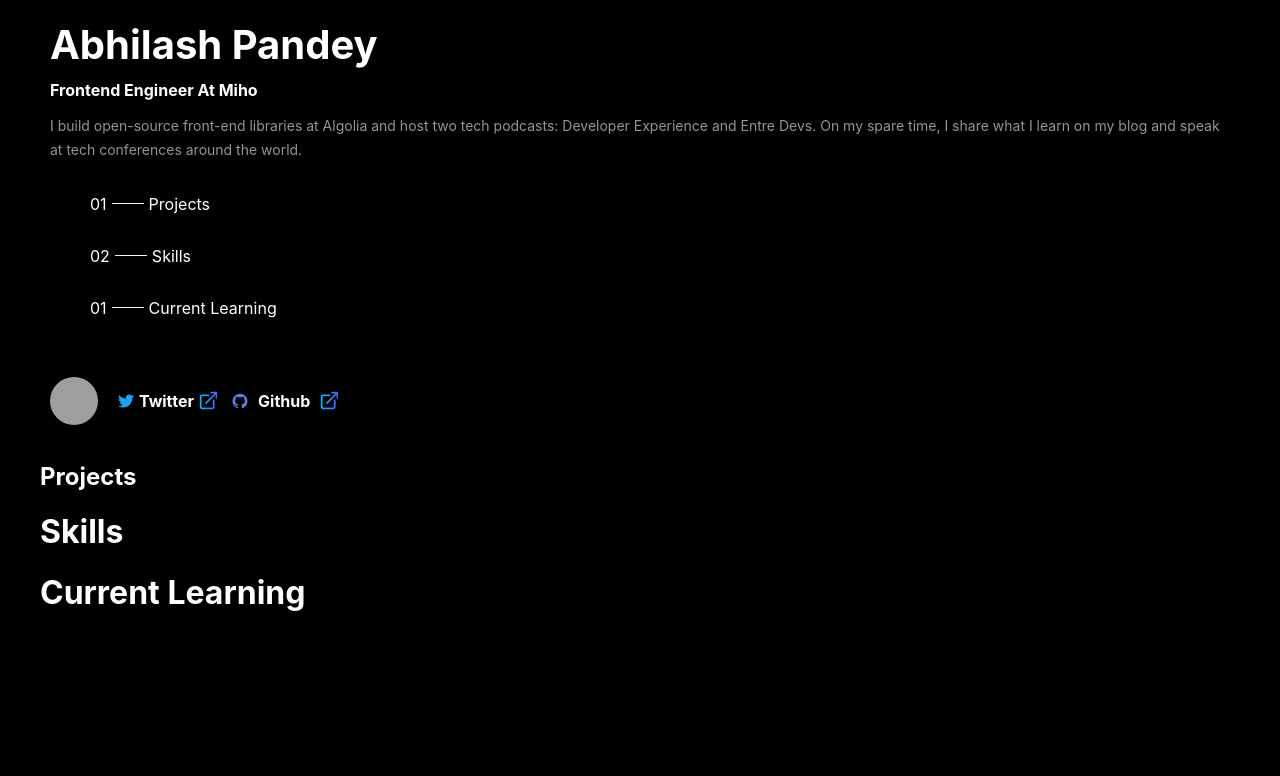
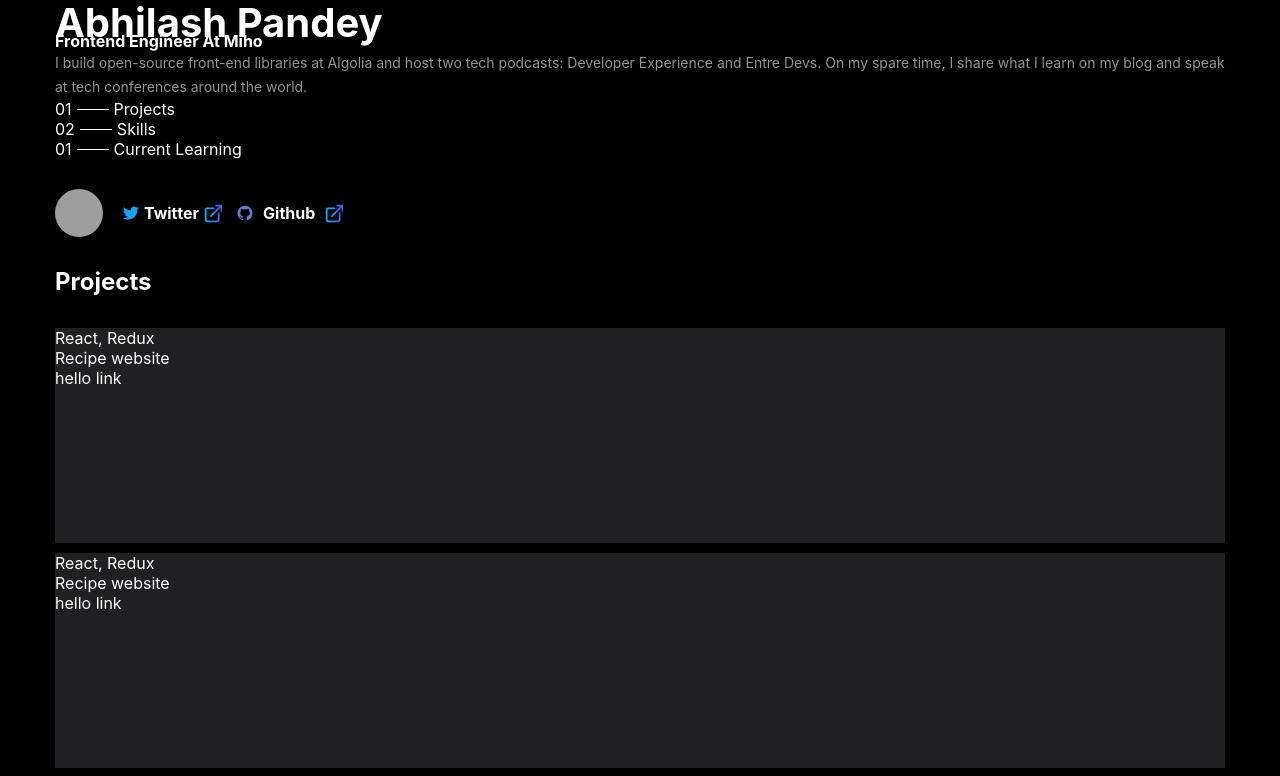
Before and after one commit to freakyjones/portfolio-website, a Next.js app: page / in a window 1280 px wide. Shown: the top 776 px of the page. Built offline with nearby package versions, Linux system fonts and the light colour scheme; grey boxes are pictures that could not be loaded.

Commit message:
project box completed

```diff
--- a/components/profilesummery/Current Learning/CurrentLearning.js
+++ b/components/profilesummery/Current Learning/CurrentLearning.js
@@ -1,5 +1,9 @@
 function CurrentLearning() {
-  return <h1>Current Learning</h1>;
+  return (
+    <div className="currentlearning">
+      <h2>Current Learning</h2>
+    </div>
+  );
 }
 
 export default CurrentLearning;
--- a/components/profilesummery/Projects/ProjectBox/ProjectBox.js
+++ b/components/profilesummery/Projects/ProjectBox/ProjectBox.js
@@ -1,12 +1,17 @@
-function ProjectBox() {
+function ProjectBox({ description, name, technology, github, website }) {
+  const getTechnologies = () => {
+    let allTechnology = "";
+    technology.forEach((element) => {
+      allTechnology += element;
+    });
+    return allTechnology;
+  };
   return (
     <div className="projectbox">
-      <div className="projectbox__language">
-        <h3>React, Redux</h3>
-      </div>
+      <div className="projectbox__language">{getTechnologies()}</div>
       <div className="projectbox__repo">
         <a href="" target="_blank" rel="noopener noreferrer">
-          hello link
+          {name}
         </a>
       </div>
       <div className="projectbox__website">
--- a/components/profilesummery/Projects/Projects.js
+++ b/components/profilesummery/Projects/Projects.js
@@ -1,7 +1,46 @@
+import ProjectBox from "./ProjectBox/ProjectBox";
+
+export const DetailsProject = [
+  {
+    technology: ["React, Redux"],
+    name: "Recipe website",
+    description: "hello i am recipe website",
+    github: "",
+    website: "",
+  },
+  {
+    technology: ["React, Redux"],
+    name: "Recipe website",
+    description: "hello i am recipe website",
+    github: "",
+    website: "",
+  },
+  {
+    technology: ["React, Redux"],
+    name: "Recipe website",
+    description: "hello i am recipe website",
+    github: "",
+    website: "",
+  },
+];
+
 function Projects() {
   return (
     <div className="projects">
       <h2>Projects</h2>
+      <div className="projects__container">
+        {DetailsProject.map((projectinfo) => {
+          return (
+            <ProjectBox
+              description={projectinfo.description}
+              name={projectinfo.name}
+              technology={projectinfo.technology}
+              github={projectinfo.github}
+              website={projectinfo.website}
+            />
+          );
+        })}
+      </div>
     </div>
   );
 }
--- a/components/profilesummery/Skills/Skills.js
+++ b/components/profilesummery/Skills/Skills.js
@@ -1,5 +1,9 @@
 function Skills() {
-  return <h1>Skills</h1>;
+  return (
+    <div className="skills">
+      <h1>Skills</h1>
+    </div>
+  );
 }
 
 export default Skills;
--- a/styles/globals.scss
+++ b/styles/globals.scss
@@ -15,6 +15,8 @@ a {
 
 * {
   box-sizing: border-box;
+  margin: 0;
+  padding: 0;
 }
 
 img {
@@ -55,7 +57,7 @@ img {
 // header --------------
 
 .header {
-  padding: 10px;
+  padding: 15px;
   &__content {
     h1 {
       font-size: 2.5rem;
@@ -94,10 +96,9 @@ img {
 
 .footer {
   display: flex;
-  padding: 10px;
+  padding: 15px;
   align-items: center;
 
-  width: 408px;
   gap: 20px;
   &__profile {
     width: 48px;
@@ -148,3 +149,32 @@ img {
 }
 
 // <--------------Profile summery --------------->
+
+// Projects ------------
+.projects {
+  padding: 15px;
+  &__container {
+    margin-top: 32px;
+    display: flex;
+    flex-direction: column;
+    gap: 10px;
+  }
+}
+
+.projectbox {
+  height: 215px;
+  background-color: #202022;
+  width: 100%;
+}
+
+// Skills --------------
+
+.skills {
+  padding: 15px;
+}
+
+// current-learning --------------
+
+.currentlearning {
+  padding: 15px;
+}
```
Also changed, not shown: constants/info.js (added, +25 -0 lines).
